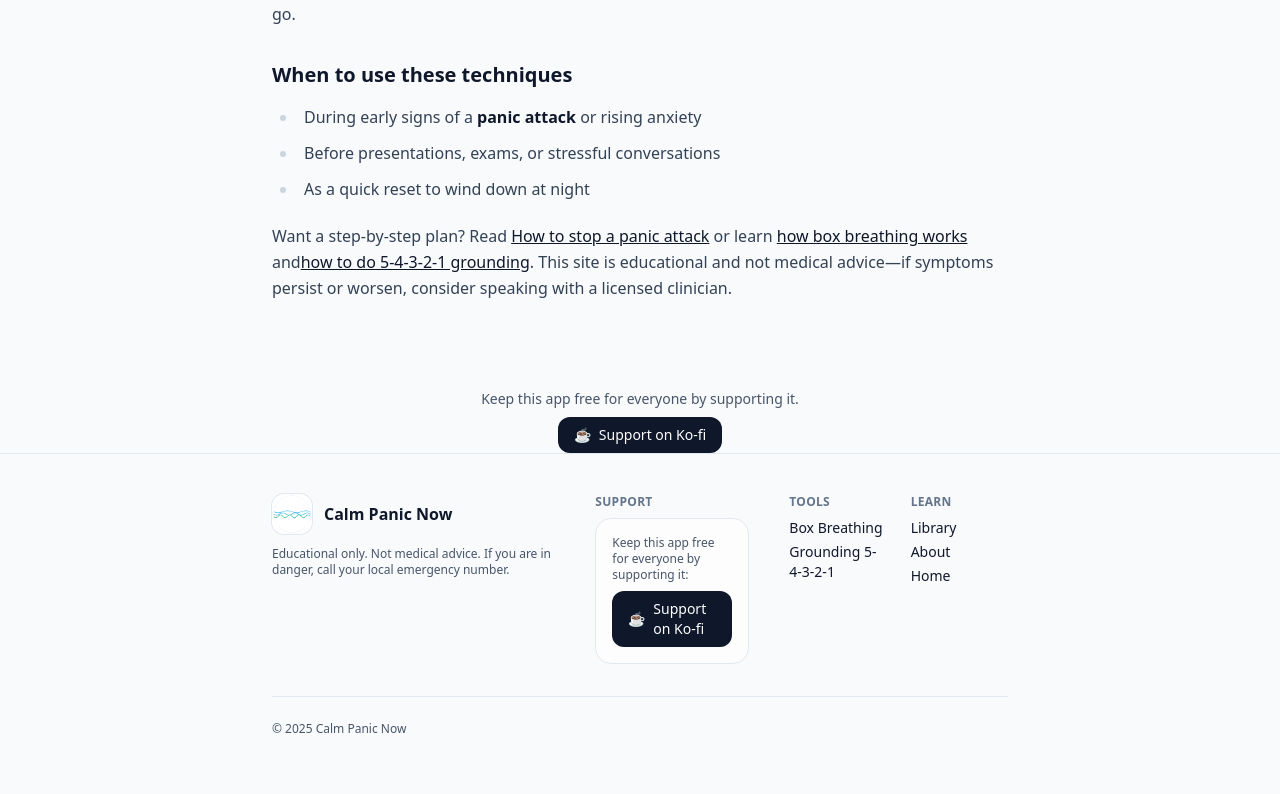
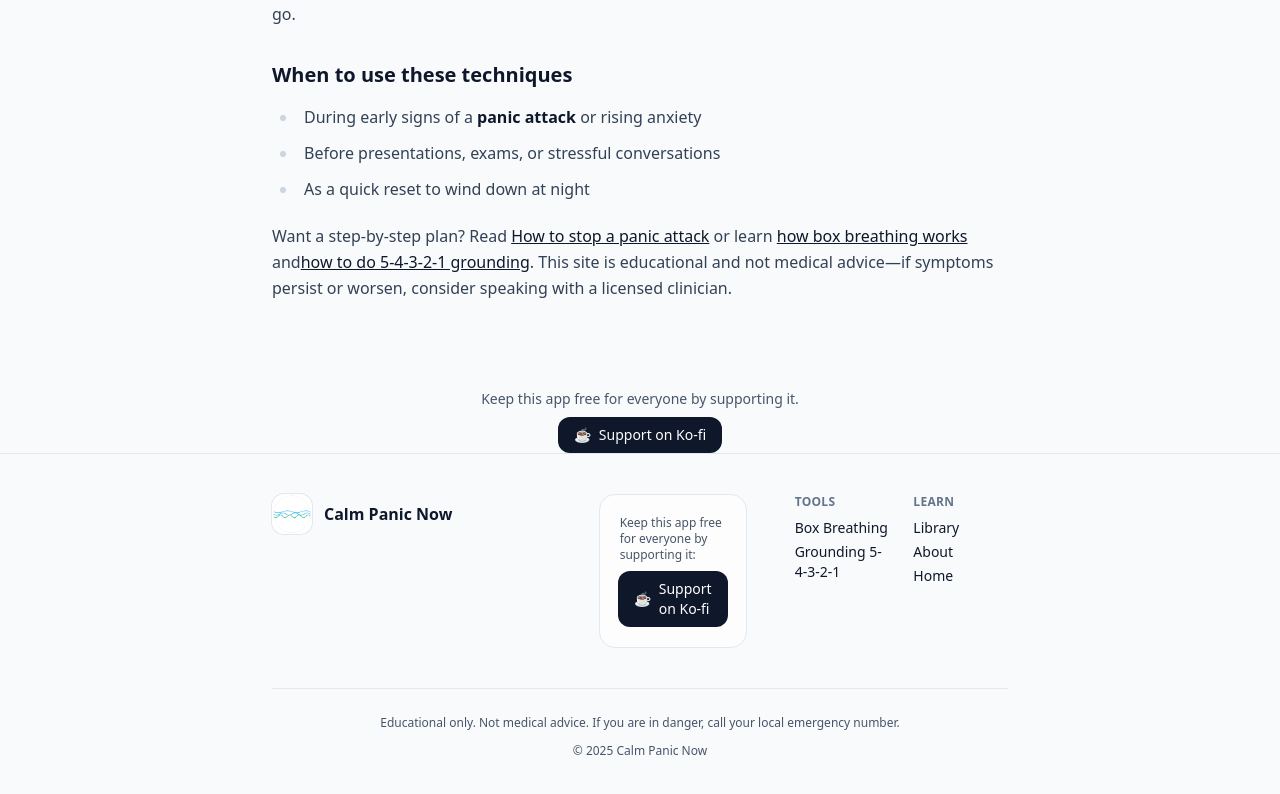
Before and after one commit to JiriTill/calm-panic-now, a Next.js app: page / in a window 1280 px wide. Shown: the part 1704-2498 px from the top of the page. Built offline with nearby package versions, Linux system fonts and the light colour scheme.

Commit message:
Update layout.tsx

```diff
--- a/src/app/layout.tsx
+++ b/src/app/layout.tsx
@@ -46,30 +46,25 @@ export default function RootLayout({ children }: { children: React.ReactNode })
 
       <footer className="border-t border-slate-200 dark:border-slate-800">
         <div className="container py-10">
-            <div className="grid gap-10 md:grid-cols-12">
-              {/* LEFT: brand + disclaimer */}
-              <div className="md:col-span-5 space-y-3">
+          <div className="grid gap-12 md:grid-cols-12 items-start">
+            {/* LEFT: logo + name */}
+            <div className="md:col-span-5 space-y-4">
               <Link href="/" className="flex items-center gap-3">
-                  {/* CHANGE src below if your logo file is not /public/logo.svg */}
+                {/* use your PNG logo */}
                 <Image
                   src="/logo.png"
-                    alt="Calm Panic Now"
+                  alt="Calm Panic Now logo"
                   width={40}
                   height={40}
                   className="h-10 w-10 rounded-xl ring-1 ring-slate-200 dark:ring-slate-800 bg-white dark:bg-slate-900"
                 />
                 <span className="text-base font-semibold">Calm Panic Now</span>
               </Link>
-
-                <p className="text-xs text-slate-600 dark:text-slate-400">
-                  Educational only. Not medical advice. If you are in danger, call your local emergency number.
-                </p>
             </div>
 
-              {/* CENTER: Ko-fi block */}
+            {/* CENTER: Ko-fi card only */}
             <div className="md:col-span-3">
-                <h4 className="eyebrow mb-2">Support</h4>
-                <div className="rounded-2xl border border-slate-200 dark:border-slate-800 bg-white/70 dark:bg-slate-900/50 p-4">
+              <div className="rounded-2xl border border-slate-200 dark:border-slate-800 bg-white/70 dark:bg-slate-900/50 p-5">
                 <p className="text-xs text-slate-600 dark:text-slate-400 mb-2">
                   Keep this app free for everyone by supporting it:
                 </p>
@@ -99,13 +94,14 @@ export default function RootLayout({ children }: { children: React.ReactNode })
             </div>
           </div>
 
-            {/* Bottom bar */}
-            <div className="mt-8 border-t border-slate-200 dark:border-slate-800 pt-6 flex items-center justify-between text-xs text-slate-600 dark:text-slate-400">
-              <span>© {new Date().getFullYear()} Calm Panic Now</span>
-              <span />
+          {/* Bottom center: disclaimer + copyright */}
+          <div className="mt-10 border-t border-slate-200 dark:border-slate-800 pt-6 text-center text-xs text-slate-600 dark:text-slate-400 space-y-2">
+            <p>Educational only. Not medical advice. If you are in danger, call your local emergency number.</p>
+            <p>© {new Date().getFullYear()} Calm Panic Now</p>
           </div>
         </div>
       </footer>
+
 
         <MobileNav />
       </body>
```
Lines whose indentation alone changed are shown as unchanged.
